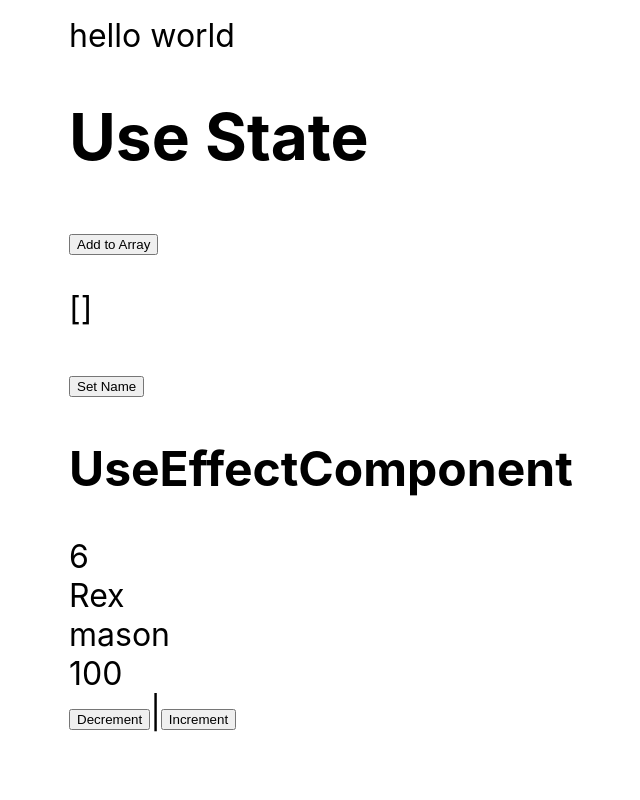
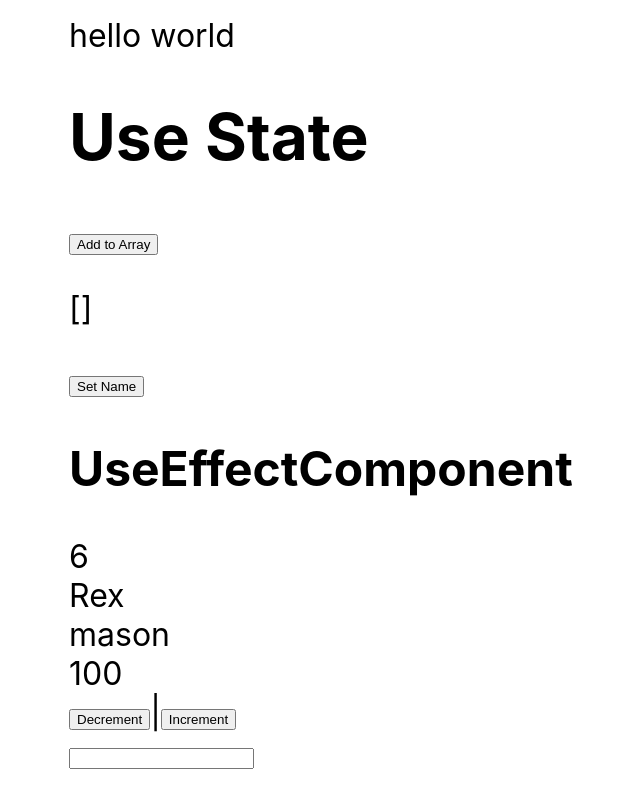
Before and after one commit to mrfinesse47/react-typescript-tutorial, a React (Create React App) app: page / in a window 1280 px wide. Shown: the whole page, without its empty margins (171-811 px from the left). Built offline with nearby package versions, Linux system fonts and the light colour scheme.

Commit message:
useref section complete

```diff
--- a/src/App.tsx
+++ b/src/App.tsx
@@ -1,6 +1,7 @@
 import UseStateComponent from "./UseStateComponent";
 import UseEffectComponent from "./UseEffectComponent";
 import UseContextComponent from "./UseContextComponent";
+import UseRefComponent from "./UseRefComponent";
 
 import UseReducer from "./UseReducer";
 
@@ -14,6 +15,7 @@ const App = () => {
       <UseEffectComponent />
       <UseContextComponent />
       <UseReducer />
+      <UseRefComponent />
     </div>
   );
 };
--- /dev/null
+++ b/src/UseRefComponent.tsx
@@ -0,0 +1,6 @@
+import React, { useRef } from "react";
+
+export default function UseRefComponent() {
+  const inputRef = useRef<HTMLInputElement | null>(null);
+  return <input type="text" ref={inputRef} />;
+}
```
Also changed, not shown: 1 other file (tests, documents, lock files or other folders).
